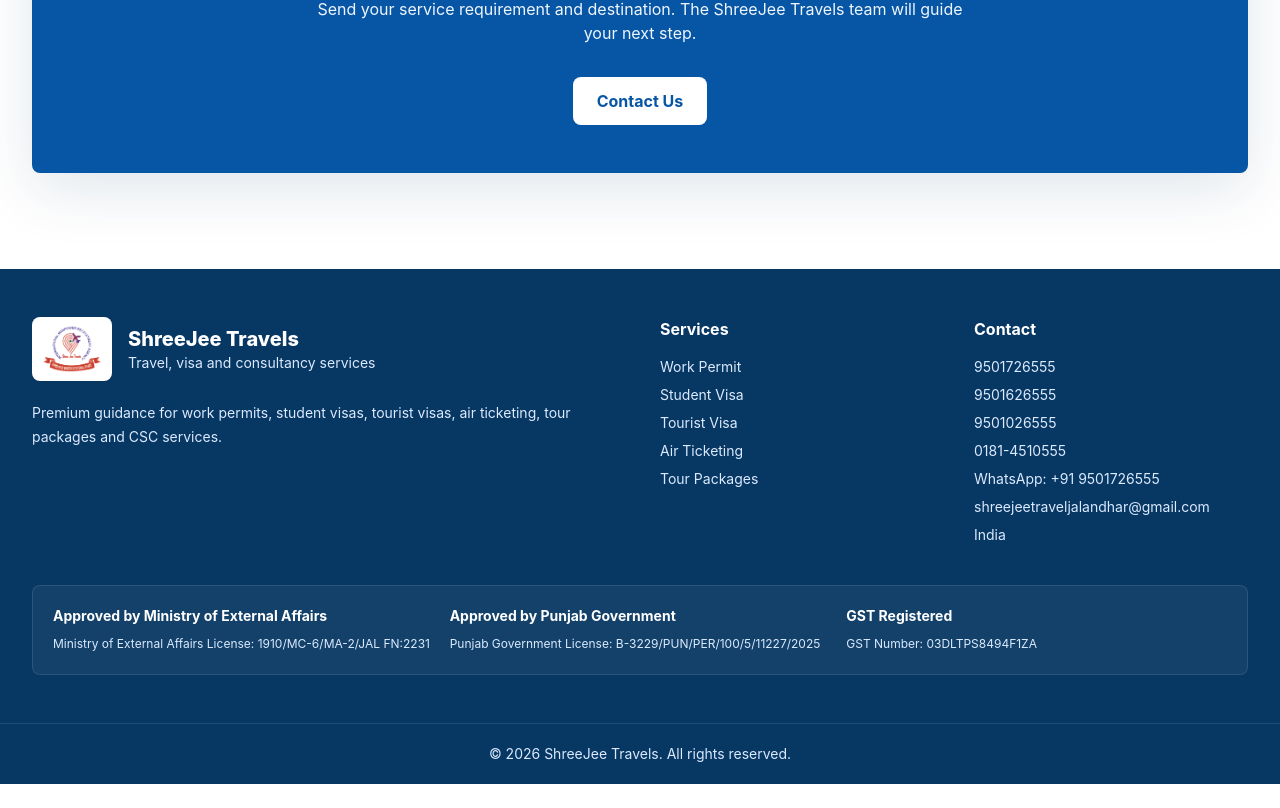
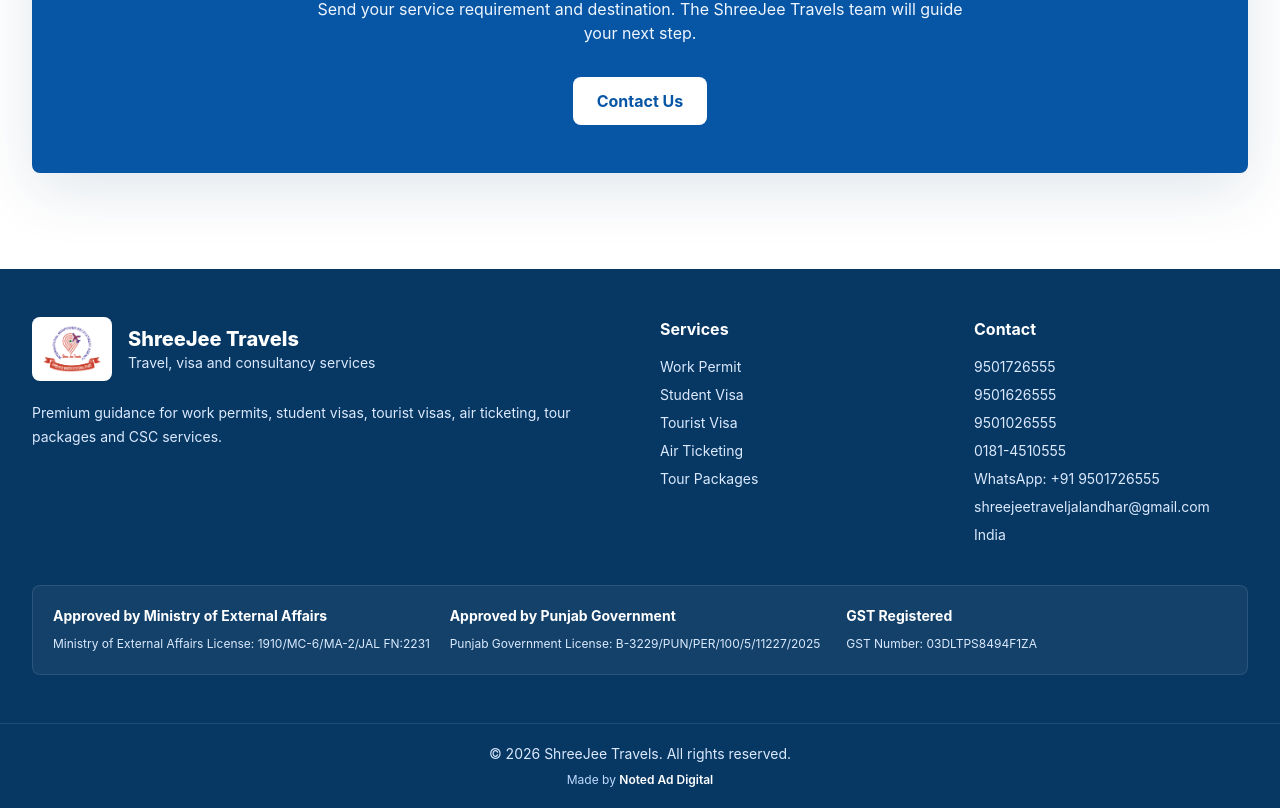
Before and after one commit to minofaprussi/shreejeetravels, a Next.js app: page / in a window 1280 px wide. Shown: the part 5608-6416 px from the top of the page. Before the commit the page ends 6392 px from the top, so only its background shows below. Built offline with nearby package versions, Linux system fonts and the light colour scheme.

Commit message:
Add files via upload

```diff
--- a/components/Footer.jsx
+++ b/components/Footer.jsx
@@ -57,7 +57,18 @@
         </div>
       </div>
       <div className="border-t border-white/10 px-4 py-5 text-center text-sm text-blue-100">
-        © {new Date().getFullYear()} {site.name}. All rights reserved.
+        <p>© {new Date().getFullYear()} {site.name}. All rights reserved.</p>
+        <p className="mt-2 text-xs text-blue-200">
+          Made by{' '}
+          <a
+            href="https://www.notedaddigital.com"
+            target="_blank"
+            rel="noopener noreferrer"
+            className="font-semibold text-white underline-offset-4 transition hover:text-brand-amber hover:underline"
+          >
+            Noted Ad Digital
+          </a>
+        </p>
       </div>
     </footer>
   );
```
